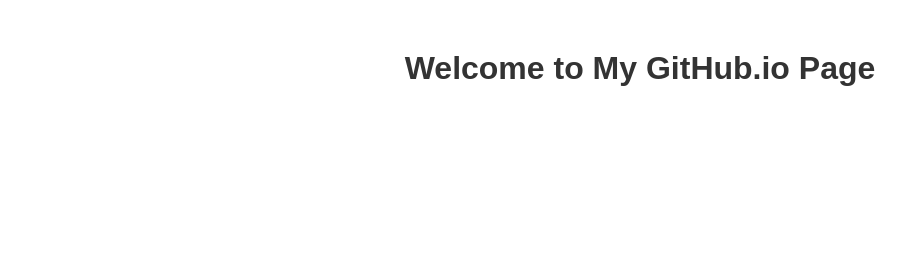
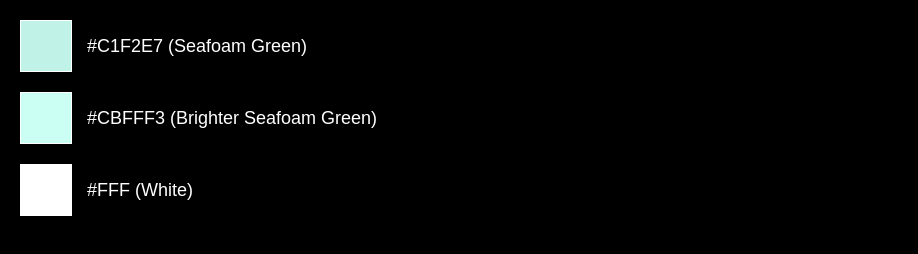
Before and after one commit to trbaxter/work_test_page, a plain HTML site: page index.html in a window 1280 px wide. Shown: the whole page, without its empty margins (0-918 px from the left). Drawn offline with Linux system fonts and the light colour scheme.

Commit message:
Update index.html

```diff
--- a/index.html
+++ b/index.html
@@ -3,22 +3,43 @@
 <head>
     <meta charset="UTF-8">
     <meta name="viewport" content="width=device-width, initial-scale=1.0">
-    <title>My GitHub Page</title>
+    <title>Color Preview</title>
     <style>
         body {
+            background-color: black; /* Sets the background to black */
+            color: white; /* Sets the text color to white */
             font-family: Arial, sans-serif;
-            text-align: center;
-            margin-top: 50px;
+            margin: 0;
+            padding: 20px;
         }
-        h1 {
-            color: #333;
+        .color-item {
+            display: flex;
+            align-items: center;
+            margin-bottom: 20px;
         }
-        p {
-            color: #666;
+        .color-square {
+            width: 50px;
+            height: 50px;
+            margin-right: 15px;
+            border: 1px solid white; /* Makes the squares more distinct */
+        }
+        .color-label {
+            font-size: 18px;
         }
     </style>
 </head>
 <body>
-    <h1>Welcome to My GitHub.io Page</h1>
+    <div class="color-item">
+        <div class="color-square" style="background-color: #C1F2E7;"></div>
+        <div class="color-label">#C1F2E7 (Seafoam Green)</div>
+    </div>
+    <div class="color-item">
+        <div class="color-square" style="background-color: #CBFFF3;"></div>
+        <div class="color-label">#CBFFF3 (Brighter Seafoam Green)</div>
+    </div>
+    <div class="color-item">
+        <div class="color-square" style="background-color: #FFF;"></div>
+        <div class="color-label">#FFF (White)</div>
+    </div>
 </body>
 </html>
```
